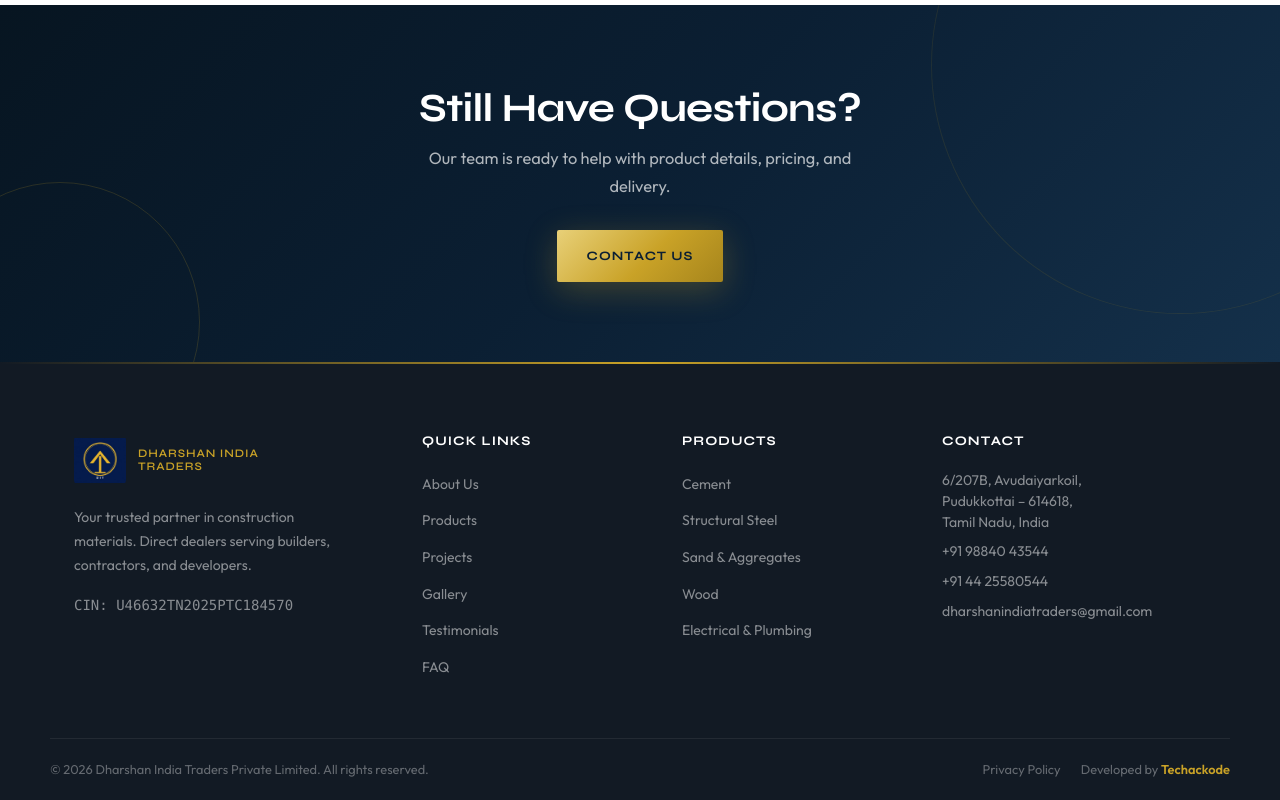
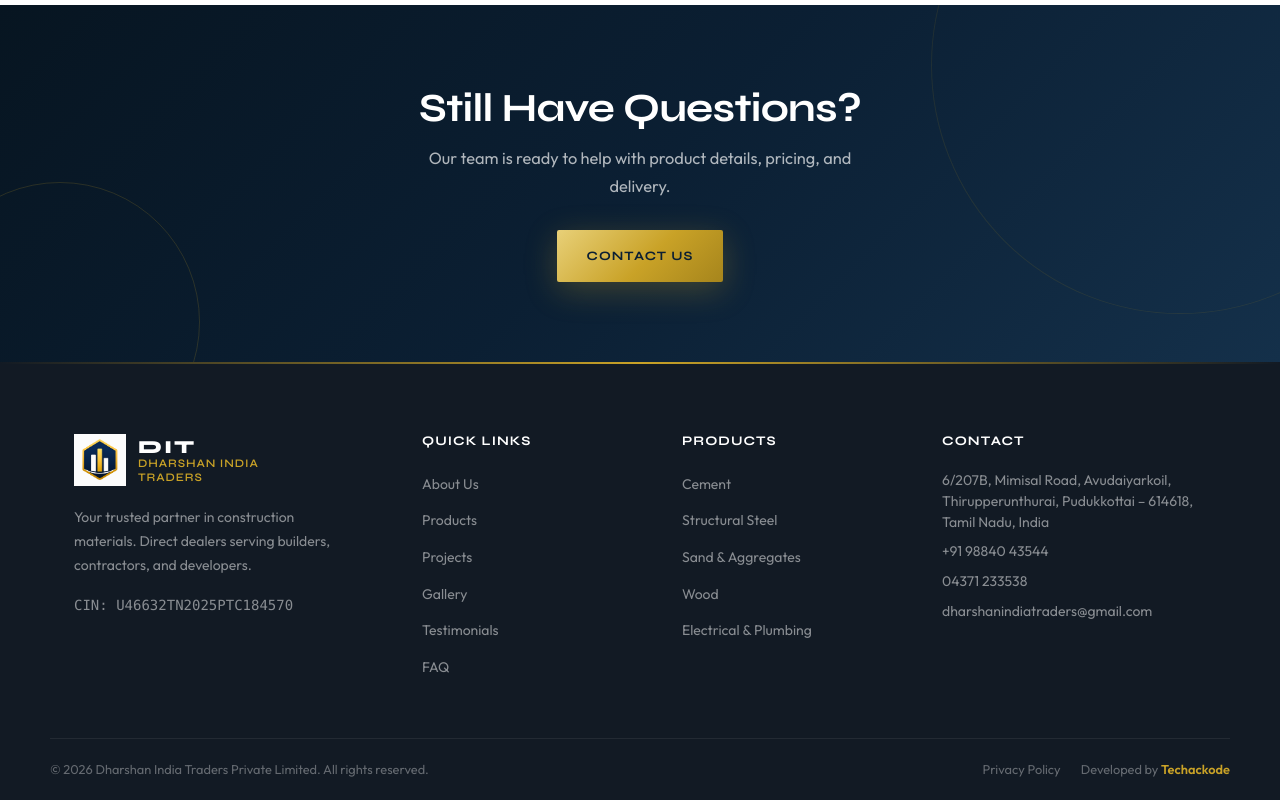
Before and after one commit to CodingRanjith/DIT, a plain HTML site: page faq.html in a window 1280 px wide. Shown: the part 1189-1989 px from the top of the page. Drawn offline with Linux system fonts and the light colour scheme.

Commit message:
updated link

```diff
--- a/css/styles.css
+++ b/css/styles.css
@@ -192,7 +192,6 @@
   width: 52px;
   height: 52px;
   object-fit: contain;
-  border-radius: 6px;
 }
 .logo-text {
   display: flex;
@@ -200,7 +199,13 @@
   line-height: 1.15;
 }
 .logo-text .brand {
-  display: none; /* Wordmark is in dit.png */
+  display: block;
+  font-family: var(--font-heading);
+  font-size: 1.15rem;
+  font-weight: 800;
+  color: var(--white);
+  letter-spacing: 0.12em;
+  line-height: 1.1;
 }
 .logo-text .tag {
   font-size: 0.72rem;
--- a/faq.html
+++ b/faq.html
@@ -9,13 +9,13 @@
   <link rel="preconnect" href="https://fonts.gstatic.com" crossorigin />
   <link href="https://fonts.googleapis.com/css2?family=Outfit:wght@400;500;600;700&family=Syne:wght@600;700;800&display=swap" rel="stylesheet" />
   <link rel="stylesheet" href="css/styles.css" />
-  <link rel="icon" href="assets/dit.png" type="image/png" />
+  <link rel="icon" href="assets/logo.png" type="image/png" />
 </head>
 <body>
   <header class="site-header">
     <div class="container header-inner">
       <a href="index.html" class="logo" aria-label="Dharshan India Traders Home">
-        <img src="assets/dit.png" alt="DIT logo" width="48" height="48" />
+        <img src="assets/logo.png" alt="DIT logo" width="48" height="48" />
         <span class="logo-text">
           <span class="brand">DIT</span>
           <span class="tag">Dharshan India Traders</span>
@@ -113,7 +113,7 @@
               <svg class="chevron" viewBox="0 0 24 24" fill="none" stroke="currentColor" stroke-width="2"><polyline points="6 9 12 15 18 9"/></svg>
             </button>
             <div class="faq-answer">
-              <p>Mobile: +91 98840 43544 · Landline: +91 44 25580544 · Email: dharshanindiatraders@gmail.com · Address: 6/207B, Avudaiyarkoil, Pudukkottai – 614618, Tamil Nadu, India.</p>
+              <p>Mobile: +91 98840 43544 · Landline: 04371 233538 · Email: dharshanindiatraders@gmail.com · Address: 6/207B, Mimisal Road, Avudaiyarkoil, Thirupperunthurai, Pudukkottai – 614618, Tamil Nadu, India.</p>
             </div>
           </div>
           <div class="faq-item reveal">
@@ -142,7 +142,7 @@
     <div class="container footer-grid">
       <div class="footer-brand">
         <a href="index.html" class="logo">
-          <img src="assets/dit.png" alt="" width="48" height="48" />
+          <img src="assets/logo.png" alt="" width="48" height="48" />
           <span class="logo-text">
             <span class="brand">DIT</span>
             <span class="tag">Dharshan India Traders</span>
@@ -175,9 +175,9 @@
       <div class="footer-col footer-contact">
         <h4>Contact</h4>
         <ul>
-          <li>6/207B, Avudaiyarkoil,<br />Pudukkottai – 614618,<br />Tamil Nadu, India</li>
+          <li>6/207B, Mimisal Road, Avudaiyarkoil,<br />Thirupperunthurai, Pudukkottai – 614618,<br />Tamil Nadu, India</li>
           <li><a href="tel:+919884043544">+91 98840 43544</a></li>
-          <li><a href="tel:+914425580544">+91 44 25580544</a></li>
+          <li><a href="tel:+914371233538">04371 233538</a></li>
           <li><a href="mailto:dharshanindiatraders@gmail.com">dharshanindiatraders@gmail.com</a></li>
         </ul>
       </div>
```
Also changed, not shown: about.html (+6 -6 lines), contact.html (+8 -8 lines), gallery.html (+5 -5 lines), index.html (+5 -5 lines), privacy-policy.html (+6 -6 lines), products.html (+5 -5 lines), projects.html (+5 -5 lines), testimonials.html (+5 -5 lines), assets/dit.png (deleted), assets/logo.png (added).
